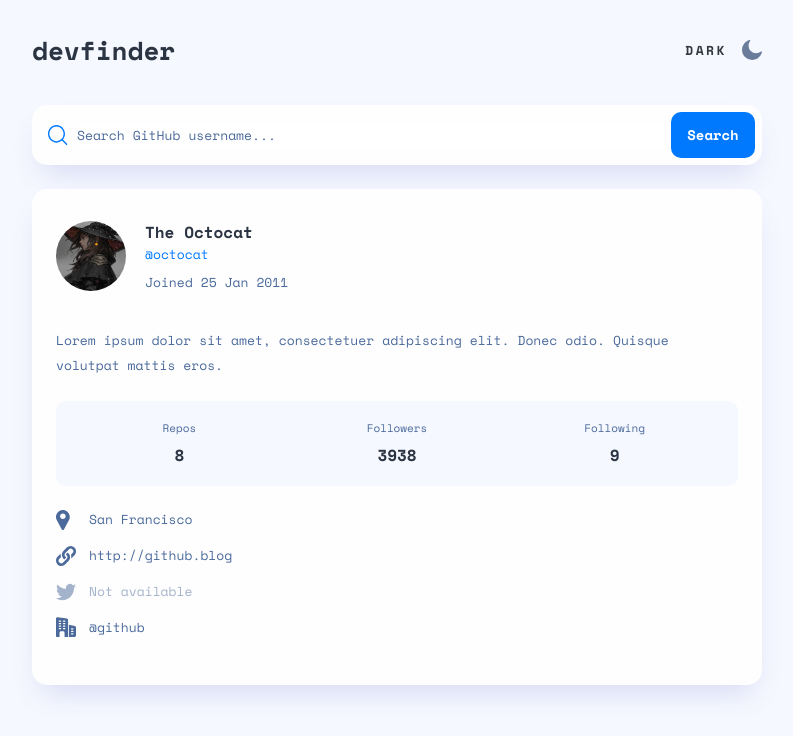
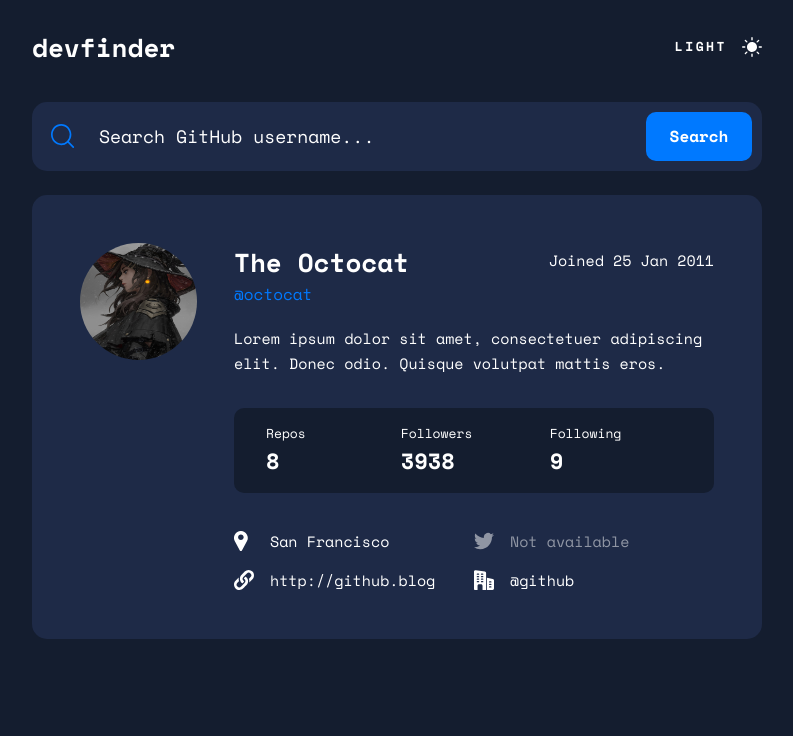
Before and after one commit to Yunie08/frontend-mentor-github-user-search-app, a plain HTML site: page index.html in a window 1280 px wide. Shown: the whole page, without its empty margins (243-1036 px from the left). Drawn offline with nearby package versions, Linux system fonts and the light colour scheme; files whose address does not match are found by name.

Commit message:
add media queries

```diff
--- a/css/style.css
+++ b/css/style.css
@@ -1,10 +1,49 @@
+/* Global Variables valid for both dark and light modes */
 :root {
   --color-highlight-h2: #0079FF;
   --color-button-hover: #60ABFF;
   --color-error: #F74646;
+
   --border-radius-l: 1.5rem;
   --border-radius-s: 1rem;
 
+  --font-size-logo: 2.6rem;
+  --line-height-logo: 3.8rem;
+
+  --font-size-input: 1.3rem;
+  --line-height-input: 2.5rem;
+
+  --font-size-button: 1.4rem;
+  --line-height-button: 2.073rem;
+
+  --font-size-h1: 1.6rem;
+  --line-height-h1: 2.37rem;
+
+  --font-size-h2: 1.3rem;
+  --line-height-h2: 1.925rem;
+
+  --font-size-h3: 1.1rem;
+  --line-height-h3: 1.629rem;
+
+  --font-size-date: 1.3rem;
+  --line-height-date: 1.925rem;
+
+  --font-size-description: 1.3rem;
+  --line-height-description: 2.5rem;
+
+  --font-size-data: 1.6rem;
+  --line-height-data: 2.37rem;
+
+  --font-size-footer: 1.3rem;
+  --line-height-footer: 1.925rem;
+
+  --picture-size: 7rem;
+
+}
+
+
+/* Color palette - Light mode */
+:root[color-mode="light"] {
   --color-text-main: #4B6A9B ;
   --color-text-secondary: #34383f ;
   --color-h1-stats: #2B3442;
@@ -14,6 +53,20 @@
   --color-input: #222731;
   --shadow: 0px 16px 30px -10px rgba(70, 96, 187, 0.198567);
 }
+
+/* Color palette - Dark mode */
+:root[color-mode="dark"] {
+  --color-text-main: #FFFFFF ;
+  --color-text-secondary: #FFFFFF ;
+  --color-h1-stats: #FFFFFF;
+  --color-background-main: #1E2A47;
+  --color-background-secondary: #141D2F;
+  --color-logo-mode-hover: #90A4D4;
+  --color-input: #FFFFFF;
+  --shadow: 0px 0px 0px 0px rgba(70, 96, 187, 0);
+}
+
+
 
 *,
 *::after,
@@ -26,20 +79,22 @@
 html {
   font-size: 62.5%;
   background: var(--color-background-secondary);
+  min-height: 100vh;
+  height: 100%;
+  transition: all 500ms;
 }
 
 body {
   box-sizing: border-box;
-  /* min-height: 100vh; */
-  height: 100%;
+  min-height: 100%;
   width: 100%;
   font-family: 'Space Mono', monospace, Arial;
   display: flex;
   justify-content: center;
   align-items: center;
   color: var(--color-text-main);
-  font-size: 1.3rem;
-  line-height: 2.5rem;
+  font-size: var(--font-size-description);
+  line-height: var(--line-height-description);
 }
 
 a {
@@ -49,51 +104,25 @@
 
 h1 {
   font-weight: 700;
-  font-size: 1.6rem;
-  line-height: 2.37rem;
+  font-size: var(--font-size-h1);
+  line-height: var(--line-height-h1);
   color: var(--color-h1-stats);
   margin: 0;
 }
 
 h2 {
   font-weight: 400;
-  font-size: 1.3rem;
-  line-height: 1.925rem;
+  font-size: var(--font-size-h2);
+  line-height: var(--line-height-h2);
   color: var(--color-highlight-h2);
 }
 
 h3 {
   font-weight: 400;
-  font-size: 1.1rem;
-  line-height: 1.629rem;
+  font-size: var(--font-size-h3);
+  line-height: var(--line-height-h3);
   color: inherit;
 }
-
-/* body {
-  font-size: 1.5rem;
-}
-
-h1 {
-  font-weight: 700;
-  font-size: 2.6rem;
-  line-height: 3.8rem;
-  color: var(--color-h1-stats);
-  margin: 0;
-}
-
-h2 {
-  font-weight: 400;
-  font-size: 1.6rem;
-  line-height: 2.4rem;
-  color: var(--color-highlight-h2);
-}
-
-h3 {
-  font-weight: 400;
-  font-size: 1.3rem;
-  line-height: 2rem;
-  color: inherit;
-} */
 
 button {
   cursor: pointer;
@@ -114,10 +143,12 @@
 
 .container {
   width: 73rem;
-  height: 61.1rem;
+  /* height: 61.1rem; */
+  height: 66.7rem;
   display: flex;
   flex-direction: column;
   row-gap: 2.4rem;
+  margin: 0 2.4rem;
   margin: 3.1rem 2.4rem 7.9rem 2.4rem;
 }
 
@@ -133,17 +164,17 @@
 
 .header__logo {
   font-weight: 700;
-  font-size: 2.6rem;
-  line-height: 3.8rem;
+  font-size: var(--font-size-logo);
+  line-height: var(--line-height-logo);
   color: var(--color-h1-stats);
 }
 
-#button-light {
+:root[color-mode="light"] #button-light {
   display: none;
 }
-/* #button-dark {
+:root[color-mode="dark"] #button-dark {
   display: none;
-} */
+}
 
 .color-mode__btn {
   border: none;
@@ -157,10 +188,11 @@
   font-size: 1.3rem;
   line-height: 1;
   background: transparent;
-  color: var(--color-text-secondary);
+  color: var(--color-text-primary);
 }
 
 .color-mode__btn:hover {
+
   color: var(--color-logo-mode-hover);
 }
 
@@ -169,7 +201,8 @@
 }
 
 .color-mode__btn:hover .color-mode__icon--light {
-  filter: brightness(0) invert(88%) sepia(23%) saturate(5933%) hue-rotate(187deg) brightness(91%) contrast(80%);;
+
+  filter: brightness(0) invert(88%) sepia(23%) saturate(5933%) hue-rotate(187deg) brightness(91%) contrast(80%);
 }
 
 /********** Search bar **********/
@@ -195,13 +228,14 @@
 
 .search-bar__input {
   border: none;
-  font-size: 1.3rem;
-  line-height: 2.5rem;
+  font-size: var(--font-size-input);
+  line-height: var(--line-height-input);
   text-overflow: ellipsis;
   margin: 0 0.7rem;
   width: 100%;
   color: var(--color-input);
   caret-color: var(--color-highlight-h2);
+  background: transparent;
 }
 
 .search-bar__input:focus {
@@ -220,7 +254,29 @@
   background: var(--color-highlight-h2);
   color: #FFFFFF;
   font-weight: 700;
-  font-size: 1.4rem;
+  font-size: var(--font-size-button);
+  line-height: var(--line-height-button);
+  position: relative;
+  overflow: hidden;
+  z-index: 1;
+}
+
+.search-bar__button::after {
+  content: "";
+  position: absolute;
+  top: 0;
+  right: 0;
+  bottom: 0;
+  left: 0;
+  background: var(--color-button-hover);
+  z-index: -1;
+  opacity: 0;
+  transition: opacity 150ms;
+}
+
+.search-bar__button:hover::after {
+  opacity: 1;
+  transition: opacity 150ms;
 }
 
 /********** User infos **********/
@@ -239,13 +295,16 @@
 
 /***** User infos - Header *****/
 .user-info__img {
-  height: 7rem;
-  width: 7rem;
+  height: var(--picture-size);
+  width: var(--picture-size);
   border-radius: 50%;
 }
 
 .user-info__date {
   margin-top: 0.6rem;
+  font-size: var(--font-size-date);
+  line-height: var(--line-height-date);
+
 }
 
 .user-info__main {
@@ -276,8 +335,8 @@
 
 .user-info__stats__data {
   font-weight: 700;
-  font-size: 1.6rem;
-  line-height: 2.37rem;
+  font-size: var(--font-size-data);
+  line-height: var(--line-height-data);
   color: var(--color-h1-stats);
 }
 
@@ -286,7 +345,8 @@
   display: grid;
   grid-template-rows: 20px;
   row-gap: 1.6rem;
-  line-height: 1.925rem;
+  font-size: var(--font-size-footer);
+  line-height: var(--line-height-footer);
 }
 
 .user-infos__links__item {
@@ -296,6 +356,10 @@
   align-items: center;
 }
 
+:root[color-mode="dark"] .user-infos__links__icon {
+  filter: brightness(0%) invert(1);
+}
+
 a:hover {
   text-decoration: underline;
 }
@@ -303,3 +367,127 @@
 .not-available {
   opacity: 0.5;
 }
+
+
+
+/***** Media queries *****/
+@media screen and (min-width: 768px) {
+  :root{
+    --font-size-input: 1.8rem;
+
+    --font-size-button: 1.6rem;
+    --line-height-button: 2.4rem;
+
+    --font-size-h1: 2.6rem;
+    --line-height-h1: 3.9rem;
+
+    --font-size-h2: 1.6rem;
+    --line-height-h2: 2.4rem;
+
+    --font-size-h3: 1.3rem;
+    --line-height-h3: 1.9rem;
+
+    --font-size-date: 1.5rem;
+    --line-height-date: 2.2rem;
+
+    --font-size-description: 1.5rem;
+
+    --font-size-data: 2.2rem;
+    --line-height-data: 3.3rem;
+
+    --font-size-footer: 1.5rem;
+    --line-height-footer: 2.2rem;
+
+    --picture-size: 11.7rem;
+  }
+
+  .container {
+    height: 64.9rem;
+    max-width: 57.3rem;
+    margin-top: 0;
+    margin-bottom: 9.6rem;
+  }
+  .search-bar {
+    min-height: 69px;
+    padding: 1rem;
+  }
+  .search-bar__icon {
+    height: 24px;
+    width: 24px;
+    margin-right: 1.7rem;
+  }
+  .search-bar__input {
+    margin-right: 1rem;
+  }
+  .search-bar__button {
+    min-width: 10.6rem;
+  }
+  .user-info {
+    column-gap: 4.1rem;
+    row-gap: 2.4rem;
+    padding: 4rem;
+  }
+
+  .user-info__main {
+    row-gap: 3.1rem;
+  }
+
+  .user-info__stats {
+    grid-template-columns: 32.4% 35.8% 31.8%;
+    justify-items: start;
+    text-align: start;
+    padding: 1.6rem 3.2rem;
+
+  }
+
+  .user-infos__links {
+    grid-template-columns: repeat(2, 1fr);
+    row-gap: 1.9rem;
+  }
+
+  .user-infos__links__item:nth-child(2) {
+    grid-column: 1;
+    grid-row: 2;
+  }
+
+  .user-infos__links__item:nth-child(3) {
+    grid-column: 2;
+    grid-row: 1;
+  }
+
+  .user-infos__links__item {
+    column-gap: 1.6rem;
+  }
+}
+
+@media screen and (min-width: 992px) {
+
+  .container {
+    max-width: 73rem;
+  }
+  .user-info {
+    column-gap: 3.7rem;
+    row-gap: 2rem;
+    padding: 4.8rem;
+  }
+  .user-info__img {
+    grid-column: 1;
+    grid-row: 1 /span 2;
+  }
+
+  .user-info__header {
+    display: flex;
+    justify-content: space-between;
+    grid-column: 2;
+  }
+
+  .user-info__main {
+    grid-column: 2;
+    grid-row: 2;
+    row-gap: 3.2rem;
+  }
+
+  .user-infos__links {
+    margin-top: 0.5rem;
+  }
+}
```
